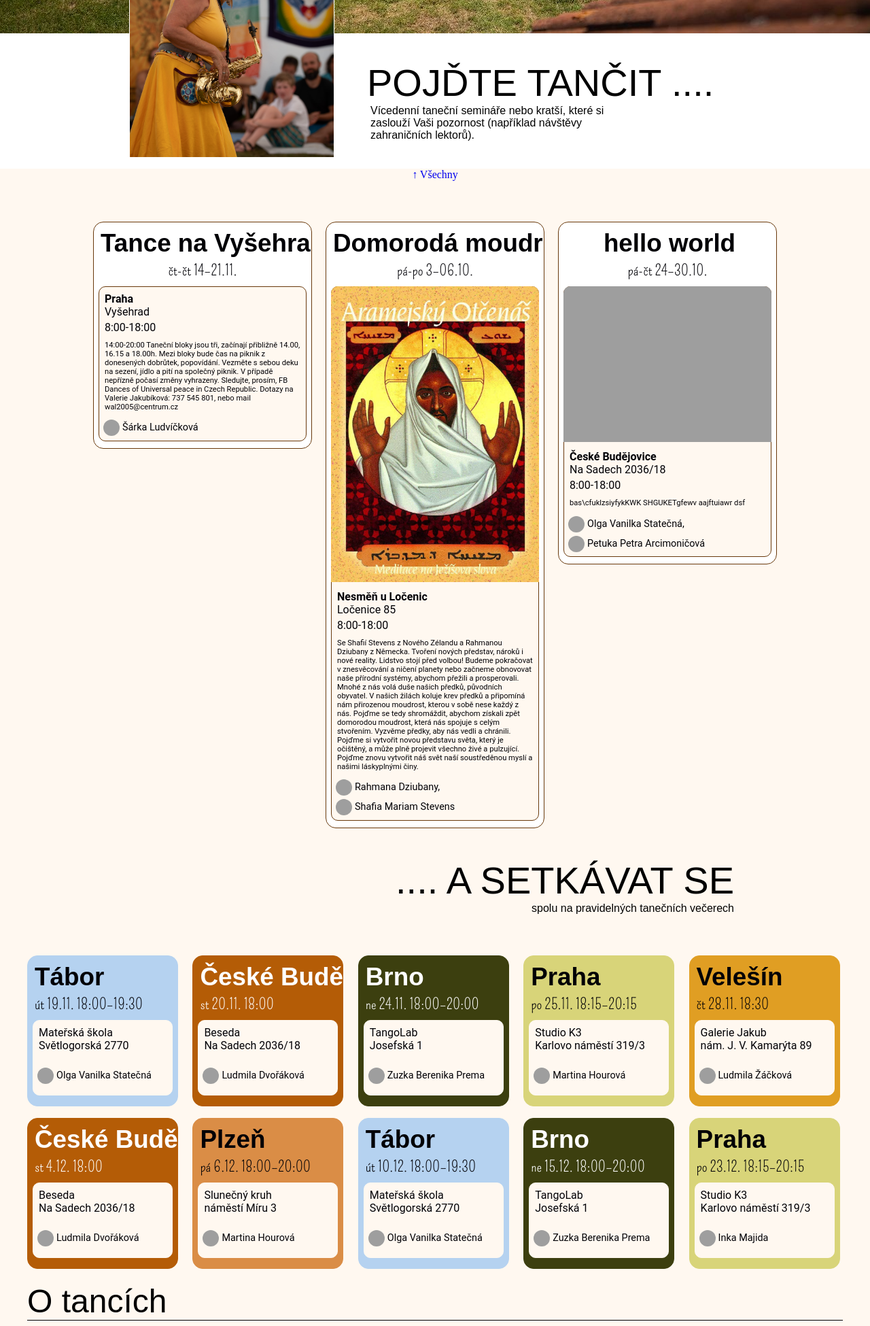
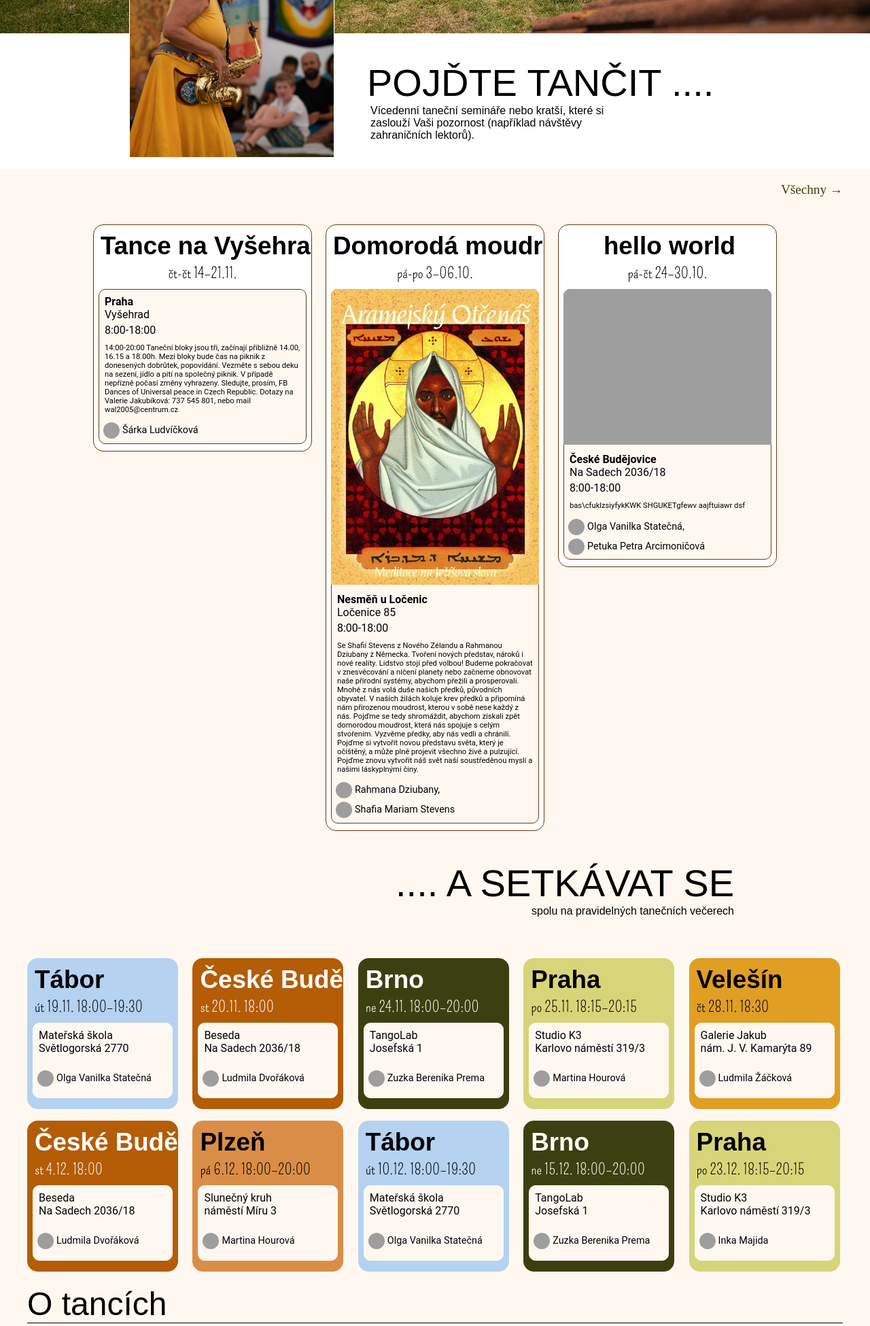
Before and after one commit to anniekriz/tancimecz, a Django app: page / in a window 1280 px wide. Shown: the part 833-2783 px from the top of the page at 68% size. Run offline with Django 5.2, Linux system fonts and the light colour scheme; data comes from the database, SQL or seed files in the repository; some web fonts are replaced; grey boxes are pictures that could not be loaded.

Commit message:
klikaci spodni logo

```diff
--- a/web/dance_web/static/css/homepage.css
+++ b/web/dance_web/static/css/homepage.css
@@ -100,6 +100,24 @@
 .block2 {
     margin-top: 40px;
     align-items: center;
+}
+
+.arrow {
+    display: flex;
+    justify-content: flex-end;
+    margin-bottom: 0px;
+    font-size: 1.2em;
+    color: #3C3F0F;
+}
+
+.arrow a {
+    text-decoration: none;
+    color: inherit;
+    transition: color 0.3s ease;
+}
+
+.arrow a:hover {
+    color: #67F0FC;
 }
 
 /* Sections */
--- a/web/dance_web/templates/base.html
+++ b/web/dance_web/templates/base.html
@@ -35,7 +35,9 @@
             {% endblock %}
         </div>
         <div class="footer">
-            <img class="footer-logo" src="/static/images/logo2.png" alt="">
+            <a href="{% url 'homepage' %}">
+                <img class="footer-logo" src="/static/images/logo2.png" alt="">
+            </a>
             <div class="footer-text">©2024 Tancime.cz</div>
         </div>
     </div>
--- a/web/dance_web/templates/homepage.html
+++ b/web/dance_web/templates/homepage.html
@@ -22,14 +22,11 @@
     <div class="title1">POJĎTE TANČIT ....</div>
     <div class="text1">Vícedenní taneční semináře nebo kratší, které si zaslouží Vaši pozornost (například návštěvy zahraničních lektorů).</div>
 </div>
-<div class="arrow-link">
-    <a href="{% url 'events' %}">
-        &#8593; <!-- Unicode arrow symbol -->
-        <span>Všechny</span>
-    </a>
-</div>
 <div class="image2"></div>
 <div id="workshops" class="text-container section">
+    <div class="arrow">
+        <a href="{% url 'events' %}?filter=EVENT">Všechny &#8594;</a>
+    </div>
     {% if workshops|filter_past_events %}
     <div class="workshop-cards">
         {% for workshop in workshops|filter_past_events|slice:":3" %}
```
